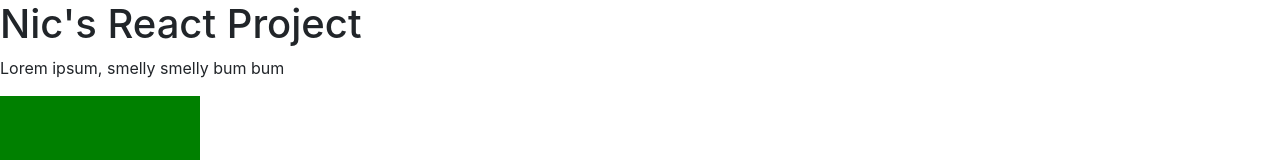
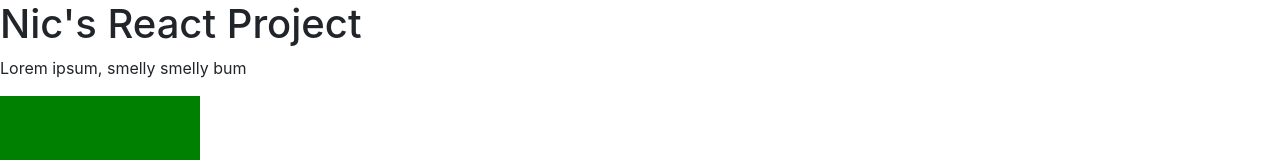
Before and after one commit to NicJr1110/react-nic-app, a React (Create React App) app: page / in a window 1280 px wide. Shown: the top 160 px of the page. Built offline with nearby package versions, Linux system fonts and the light colour scheme.

Commit message:
update paragraph to use children prop instead of message prop

```diff
--- a/src/Paragraph.js
+++ b/src/Paragraph.js
@@ -2,14 +2,14 @@
 
 
 
-let Paragraph = ({ message }) => (
-    <p>{ message }</p>
+let Paragraph = ({ children }) => (
+    <p>{ children }</p>
 
 );
 
 //Defualting props
 Paragraph.defaultProps = {
-    message : "Hello World"
+    children : "Hello World"
 };
 
 export default Paragraph;
--- a/src/Stuff.js
+++ b/src/Stuff.js
@@ -9,11 +9,9 @@
   <React.Fragment>
     <Header>Nic's React Project</Header>
 
-    <Paragraph
-      message = "Lorem ipsum, smelly smelly bum bum "
-    />
-    {square ?
-    <Square
+    <Paragraph>Lorem ipsum, smelly smelly bum</Paragraph>
+
+    {square ? <Square
       colour = 'green'
     /> : null }
     <People
```
